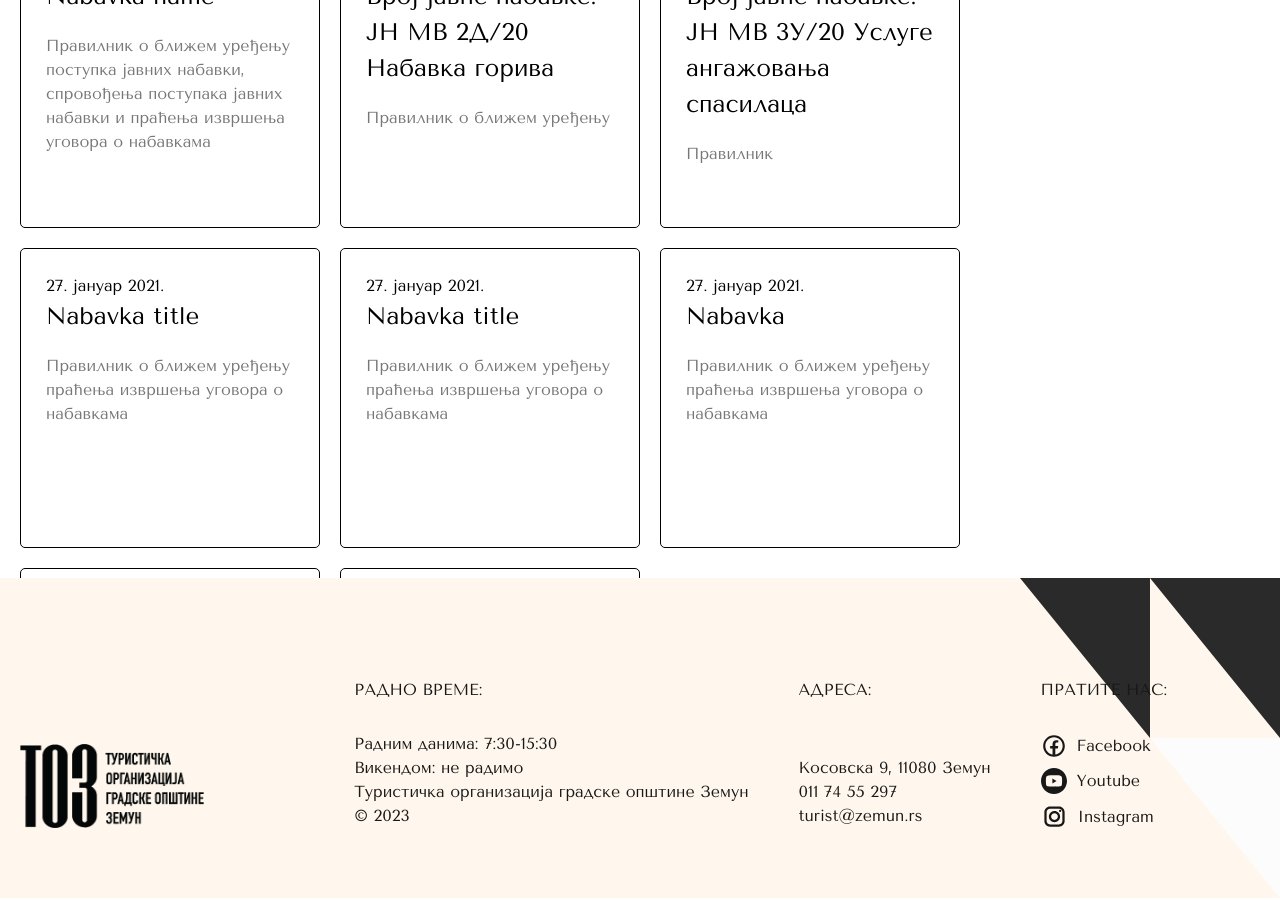
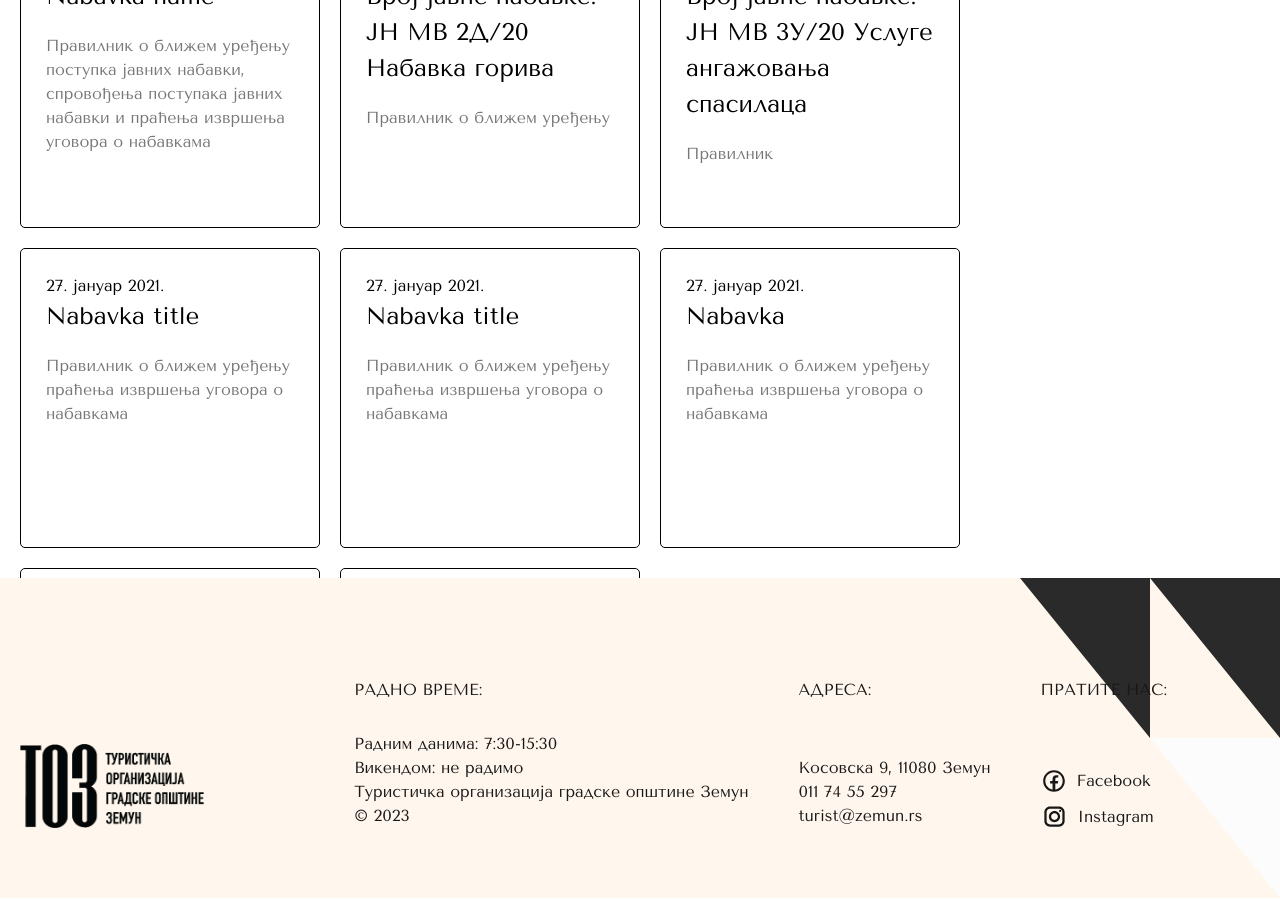
Before and after one commit to tkzzemun/zemuncenter, a Jekyll site: the page built from _pages/official.md, in a window 1280 px wide and 900 px high, scrolled down 322 px. Built offline with Jekyll 4.4.1, drawn with Linux system fonts in a browser that asks for light colours; some web fonts are replaced.

Commit message:
deleted youtube link

```diff
--- a/_includes/footer.html
+++ b/_includes/footer.html
@@ -35,7 +35,7 @@
             <h2>Пратите нас:</h2>
             <ul>
               <li class=""><a href="https://www.facebook.com/tkczemun/" target="_blank"><img src="/img/facebook.svg"/><p>Facebook</p></a></li>
-              <li class=""><a href="https://www.youtube.com/channel/UCAzBL0O-_QpHixMVUPbuHlQ" target="_blank"><img src="/img/youtube.svg"/><p>Youtube</p></a></li>
+              <!--<li class=""><a href="https://www.youtube.com/channel/UCAzBL0O-_QpHixMVUPbuHlQ" target="_blank"><img src="/img/youtube.svg"/><p>Youtube</p></a></li>-->
               <li class=""><a href="https://www.instagram.com/turistickaorganizacijazemun/"><img src="/img/instagram.svg" target="_blank">Instagram</p></a></li>
             </ul>
         </div>
--- a/_includes/nav.html
+++ b/_includes/nav.html
@@ -47,13 +47,13 @@
             >
               <img class="" src="/img/facebook.svg" alt="facebook" />
             </a>
-            <a
+            <!--<a
               class="inline h-10 w-10 mx-2"
               href="https://www.youtube.com/channel/UCAzBL0O-_QpHixMVUPbuHlQ"
               target="_blank"
             >
               <img class="" src="/img/youtube.svg" alt="youtube" />
-            </a>
+            </a>-->
           </li>
         </ul>
       </div>
--- a/_layouts/contact.html
+++ b/_layouts/contact.html
@@ -45,10 +45,10 @@
                   target="_blank">
                     <img class="w-8 h-8" src="/img/facebook.svg" alt="facebook">
                   </a>
-                  <a class="mx-2" href="https://www.youtube.com/channel/UCAzBL0O-_QpHixMVUPbuHlQ"
+                  <!--<a class="mx-2" href="https://www.youtube.com/channel/UCAzBL0O-_QpHixMVUPbuHlQ"
                   target="_blank">
                     <img class="w-8 h-8" src="/img/youtube.svg" alt="youtube">
-                  </a>
+                  </a>-->
                 </div>
                 </div>
               <div class="">
```
